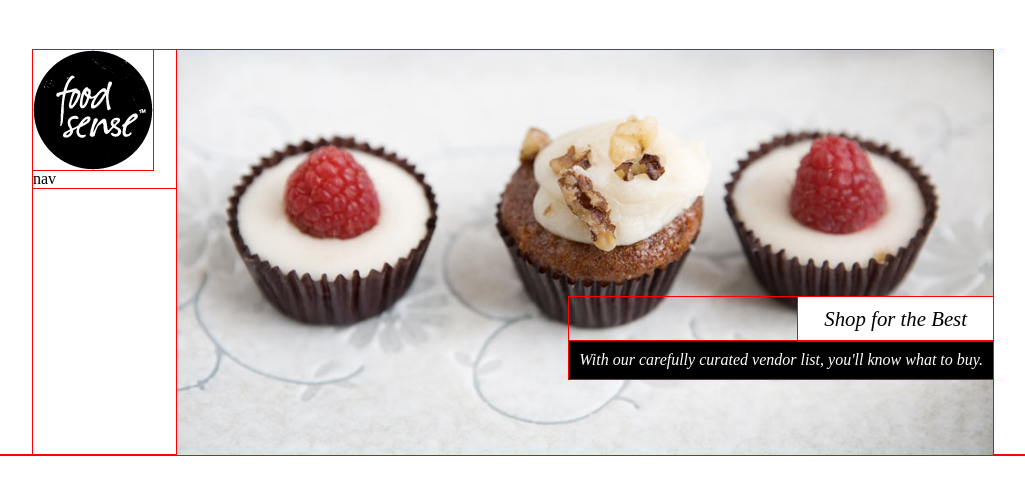
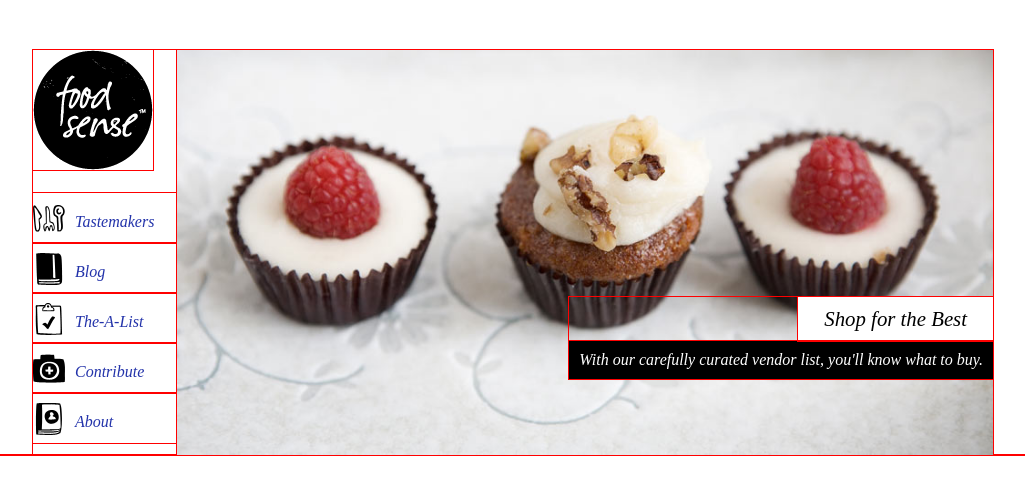
Before and after one commit to prashantpawar/rwd, a plain HTML site: page index.html in a window 1280 px wide. Shown: the whole page, without its empty margins (127-1152 px from the left). Drawn offline with nearby package versions, Linux system fonts and the light colour scheme.

Commit message:
Add nav list with icons

```diff
--- a/index.html
+++ b/index.html
@@ -61,11 +61,34 @@
 				font-style: italic;
 				padding: 10px;
 			}
-			.bg-test-1 {
-				background-color:green;
+			ul {
+				list-style:none;
 			}
-			.bg-test-2 {
-				background-color:orange;
+			#fs-main-nav nav {
+				margin-top: 23px;
+			}
+			#fs-main-nav nav .taste {
+				background: url("assets/icons/nav-tastemakers.png") no-repeat 0 10px;
+			}
+			#fs-main-nav nav .blog {
+				background: url("assets/icons/nav-blog.png") no-repeat 0 10px;
+			}
+			#fs-main-nav nav .alist {
+				background: url("assets/icons/nav-alist.png") no-repeat 0 10px;
+			}
+			#fs-main-nav nav .contrib {
+				background: url("assets/icons/nav-contribute.png") no-repeat 0 10px;
+			}
+			#fs-main-nav nav .about {
+				background: url("assets/icons/nav-about.png") no-repeat 0 10px;
+			}
+
+			#fs-main-nav li a {
+				color:#2333aa;
+				text-decoration:none;
+				font-style:italic;
+				padding: 20px 0px 12px 42px;
+				display: block;
 			}
 			@media only screen and (max-width : 960px) {
 				#fs-main-nav {
@@ -75,7 +98,7 @@
 					width:100%;
 				}
 			}
-			@media only screen and (max-width : 480px) {
+			@media only screen and (max-width : 600px) {
 				body {
 					padding-top:0px;
 				}
@@ -110,7 +133,15 @@
 		<div id="fs">
 			<section id="fs-main-nav">
 				<h1>food sense</h1>
-				nav
+				<nav>
+					<ul>
+						<li class="taste"><a href="">Tastemakers</a></li>
+						<li class="blog"><a href="">Blog</a></li>
+						<li class="alist"><a href="">The-A-List</a></li>
+						<li class="contrib"><a href="">Contribute</a></li>
+						<li class="about"><a href="">About</a></li>
+					</ul>
+				</nav>
 			</section>
 			<section id="fs-header">
 				<img src="assets/photos/cupcakes.jpg" />
```
Also changed, not shown: 1 other file.
